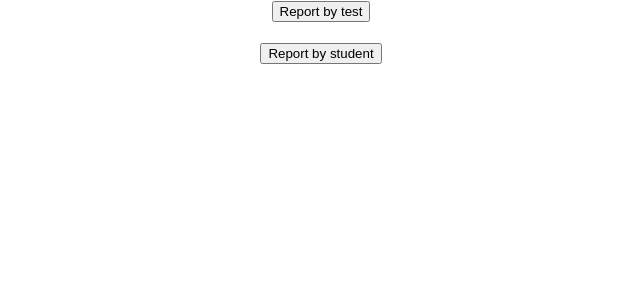
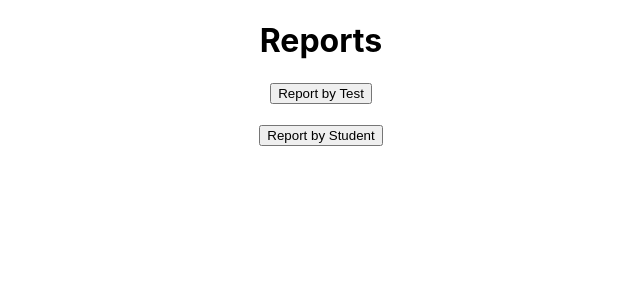
Before and after one commit to Yoav007/TestSystemSPA, a React (Create React App) app: page /reports/1 in a window 1280 px wide. Shown: the top 300 px of the page, without its empty margins (319-959 px from the left). Built offline with nearby package versions, Linux system fonts and the light colour scheme.

Commit message:
reports by tests and by student

```diff
--- a/src/App.js
+++ b/src/App.js
@@ -29,7 +29,7 @@ function App() {
         <Route path="/manageTest/editTest/:id/:topicId" element={<EditTest/>}/>
         <Route path="/reports/:id" element={<ReportsMenu />} />
         <Route path="/reports/testsByTopic/:id" element={<ReportByTestMenu />} />
-        {/* <Route path="/reports/byStudent/" element={<ReportByStudent/>} /> */}
+        <Route path="/reports/byStudent/" element={<ReportByStudent/>} />
       </Routes>
     </div>
   );
--- a/src/components/manageReports/reportByTestMenu/reportByTestMenu.js
+++ b/src/components/manageReports/reportByTestMenu/reportByTestMenu.js
@@ -54,6 +54,7 @@ export function ReportByTestMenu() {
     if (tests) {
         return (
             <>
+             <h1>Report By Test</h1>
                 <select defaultValue={"Select test"} onChange={(event) => handleSelect(event)}>
                     <option hidden>Select test</option>
                     {tests.map((test) =>
@@ -74,7 +75,7 @@ export function ReportByTestMenu() {
     }
     return (
         <>
-            no tests
+            No tests were found
         </>
     )
 }
--- a/src/components/manageReports/reportsByStudent/reportsByStudent.js
+++ b/src/components/manageReports/reportsByStudent/reportsByStudent.js
@@ -6,19 +6,43 @@ import { ReportService } from "../../../services/reportService.js";
 
 export function ReportByStudent(){
 
-//     const params = useParams();
-//     const reportService = new ReportService();
+    const params = useParams();
+    const reportService = new ReportService();
+    const [students, setStudents] = useState([]);
+    const [student, setStudent] = useState();
+    const [show, setShow] = useState();
 
-//     const [show, setShow] = useState();
+    useEffect(()=>{
+        reportService.getStudents().then(data=>{
+            if (data){
+             setStudents(data);
+            }
+        })
+    }, []);
 
+    function selectStudent(event) {
+        let inputText = event.target.value;
+       let relevantStudent =  students.filter((student)=> student.id.toString() == inputText);
+        console.log(relevantStudent);
+        setStudent(inputText);
+        // reportService.getResultByTestId(event.target.value).then(data=>{
+        // console.log(data);
+        // setResults(data);
+        // });
+    }
 
-//     function handleSelect(event) {
-//         console.log(event.target.value);
-//         setId(event.target.value);
-//         if (!show) setShow(true);
-//         reportService.getResultByTestId(event.target.value).then(data=>{
-//         console.log(data);
-//         setResults(data);
-//         });
-//     }
+    if(students){
+        return (
+        <section>
+        <h1>Report By Student</h1>
+        <input type="text" defaultValue="Enter student ID" onChange={(e) => selectStudent(e)} />
+        </section>
+        )
+    }
+    return(
+        <div>
+            <h1>No Students Found</h1>
+        </div>
+    )
+
 }
--- a/src/components/manageReports/reportsMenu/reportsMenu.js
+++ b/src/components/manageReports/reportsMenu/reportsMenu.js
@@ -19,10 +19,11 @@ export function ReportsMenu(){
 
     return (
     <div>
-        <button onClick={()=> reportByTest()}>Report by test</button>
+        <h1>Reports</h1>
+        <button onClick={()=> reportByTest()}>Report by Test</button>
         <br/>
         <br/>
-        <button onClick={()=> reportByStudent()}>Report by student</button>
+        <button onClick={()=> reportByStudent()}>Report by Student</button>
     </div>
     )
 }
```
